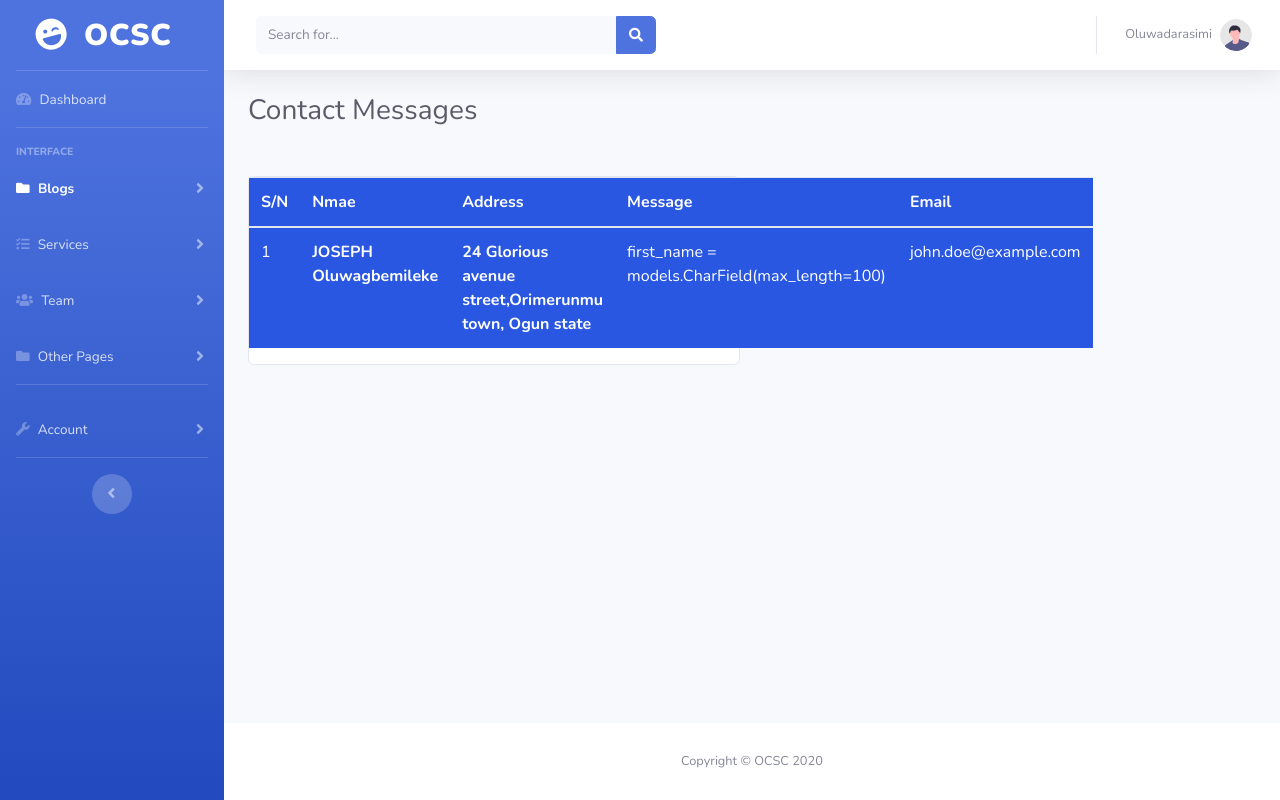
After one commit to oballah247/ocsc, a Django app: page /user/contact/ in a window 1280 px wide. The commit adds this page. Run offline with Django 3.2, Linux system fonts and the light colour scheme; a user stored in the database is signed in; data comes from the database, SQL or seed files in the repository; both versions use the stored data as it was after the commit; some libraries are stand-ins or nearby versions.

Commit message:
done with the project

```diff
--- a/ocsc_project/backend/urls.py
+++ b/ocsc_project/backend/urls.py
@@ -20,6 +20,7 @@ urlpatterns =[
         path('view_services/<int:view_id>', views.view_services, name='view_services'),
         path('delete-blog/<int:delete_id>', views.delete_blog, name='delete_blog'),
         path('delete-services/<int:delete_id>', views.delete_services, name='delete_services'),
+        path('contact/', views.contact, name='contact'),
         path('team/', views.team, name='team'),
         path('add_team/', views.add_team, name='add_team'),
         path('team/<int:team_id>', views.edit_team, name='edit_team'),
--- a/ocsc_project/backend/views.py
+++ b/ocsc_project/backend/views.py
@@ -252,3 +252,8 @@ def edit_profile(request):
     else:
         edit_form = EditUserForm(instance=request.user)
     return render(request, 'backend/edit_profile.html', {'edit_key':edit_form})
+
+@login_required(login_url='/backend/login/')
+def contact(request):
+    contact = Contact.objects.all()
+    return render(request, 'backend/contact.html', {'contact':contact})
--- a/ocsc_project/frontend/models.py
+++ b/ocsc_project/frontend/models.py
@@ -38,7 +38,7 @@ class Contact(models.Model):
     user = models.ForeignKey(User, on_delete=models.CASCADE)
 
     def __srf__(self):
-        return self.address
+        return self.first_name
 
 class Blog(models.Model):
     title = models.CharField(max_length=40, verbose_name='BLog Title')
--- a/ocsc_project/templates/backend/base.html
+++ b/ocsc_project/templates/backend/base.html
@@ -114,7 +114,7 @@
                     <div class="bg-white py-2 collapse-inner rounded">
 
                         <a class="collapse-item" href="{% url 'backend:newsletter' %}">Newsletter</a>
-                        <a class="collapse-item" href="#">Comment</a>
+                        <a class="collapse-item" href="{% url 'backend:contact' %}">Contact</a>
                         <!-- <a class="collapse-item" href="404.html">404 Page</a>
                         <a class="collapse-item active" href="blank.html">Blank Page</a> -->
                     </div>
--- /dev/null
+++ b/ocsc_project/templates/backend/contact.html
@@ -0,0 +1,54 @@
+{% extends 'backend/base.html' %}
+{% load static %}
+<!DOCTYPE html>
+
+{% block title%}
+OCSC
+{% endblock %}
+
+{% block content %}
+    <!-- Begin Page Content -->
+
+    <!-- /.container-fluid -->
+    <div class="container-fluid">
+
+        <!-- Page Heading -->
+        <div class="d-sm-flex align-items-center justify-content-between mb-4">
+            <h1 class="h3 mb-4 text-gray-800">Contact Messages </h1>
+        </div>
+
+        <div class="row">
+            <!-- Form controls -->
+            <div class="col-md-6">
+              <div class="card mb-4">
+                <table class="table" style="background-color:#2957e1; color:#fff">
+                    <thead>
+                      <tr>
+                        <th>S/N</th>
+                        <th>Nmae</th>
+                        <th>Address</th>
+                        <th>Message</th>
+                        <th>Email</t>
+                      </tr>
+                    </thead>
+                    {% if contact %}
+                      {% for c in contact %}
+                    <tbody class="table-border-bottom-0">
+                      <tr>
+                        <td>{{ forloop.counter }}</td>
+                        <td> <strong>{{ c.first_name }} {{ c.last_name }}</strong></td>
+                        <td> <strong>{{ c.address }}</strong></td>
+                        <td>{{ c.message }}</td>
+                        <td>{{ c.email}}</td>
+                      </tr>
+                    </tbody>
+                      {% endfor %}
+                    {% endif %}
+                  </table>
+              </div>
+            </div>
+        </div>
+
+    </div>
+
+{% endblock %}
--- a/ocsc_project/templates/backend/edit_profile.html
+++ b/ocsc_project/templates/backend/edit_profile.html
@@ -38,7 +38,6 @@ OCSC
                           </div>
                           <div class="mb-3 col-md-6">
                             <label for="lastName" class="form-label">Last Name</label>
-
                             {{ edit_key.last_name }}
                           </div>
                           <div class="mb-3 col-md-6">
```
Also changed, not shown: ocsc_project/frontend/views.py (+5 -6 lines), ocsc_project/templates/frontend/contact.html (+5 -2 lines), ocsc_project/db.sqlite3.
